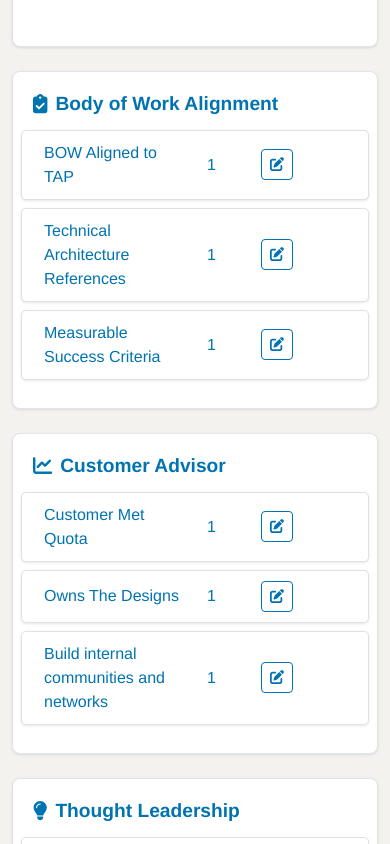
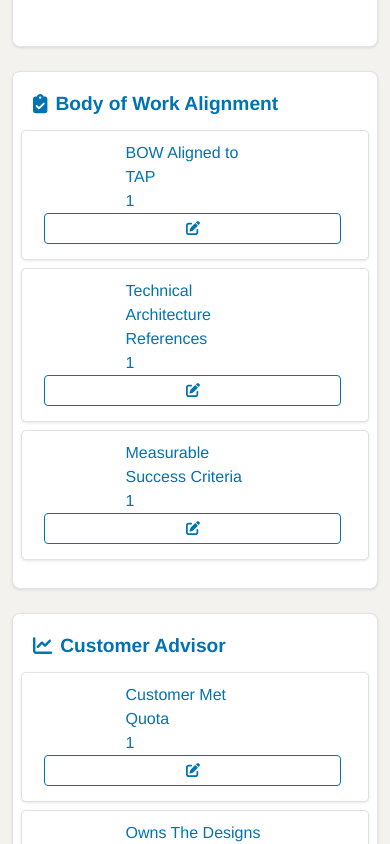
Before and after one commit to rupeshtiwari/activity-logger, a React (Create React App) app: page /employee/1 in a window 390 px wide. Shown: the part 1400-2244 px from the top of the page. Built offline with nearby package versions, Linux system fonts and the light colour scheme.

Commit message:
updated ui

```diff
--- a/src/App.css
+++ b/src/App.css
@@ -1,5 +1,3 @@
-/* src/App.css */
-
 /* General Styles */
 body {
   font-family: 'Helvetica Neue', Arial, sans-serif;
@@ -317,7 +315,7 @@ button:hover {
 }
 
 .section-item .form-control {
-  max-width: 100px;
+  max-width: 60px;
   margin-left: 10px;
 }
 
--- a/src/components/EmployeeHeader.js
+++ b/src/components/EmployeeHeader.js
@@ -1,10 +1,7 @@
 import React from 'react';
 import { Card, Row, Col, Image } from 'react-bootstrap';
 import { FontAwesomeIcon } from '@fortawesome/react-fontawesome';
-import {
-  faLevelUpAlt,
-  faStar,
-} from '@fortawesome/free-solid-svg-icons';
+import { faLevelUpAlt, faStar } from '@fortawesome/free-solid-svg-icons';
 import './EmployeeHeader.css';
 
 const EmployeeHeader = ({
@@ -20,7 +17,7 @@ const EmployeeHeader = ({
     <Card className='mb-4 employee-header'>
       <Card.Body>
         <Row className='align-items-center'>
-          <Col xs={3} md={2}>
+          <Col xs={4} sm={3} md={2}>
             <Image
               src={picture}
               roundedCircle
@@ -28,7 +25,7 @@ const EmployeeHeader = ({
               className='employee-picture'
             />
           </Col>
-          <Col xs={9} md={10}>
+          <Col xs={8} sm={9} md={10}>
             <h3 className='employee-name'>{name}</h3>
             <p className='employee-title'>{title}</p>
             <p className='employee-location'>{location}</p>
--- a/src/components/SectionItem.css
+++ b/src/components/SectionItem.css
@@ -7,6 +7,7 @@
   border-radius: 5px;
   box-shadow: 0 1px 3px rgba(0, 0, 0, 0.1);
   transition: box-shadow 0.2s;
+  margin-bottom: 10px;
 }
 
 .section-item:hover {
@@ -19,7 +20,8 @@
 }
 
 .section-item .form-control {
-  max-width: 60px;
+  max-width: 100px;
+  margin-bottom: 10px;
 }
 
 .section-item .section-item-alert {
@@ -30,3 +32,42 @@
 .section-item .btn {
   margin-right: 5px;
 }
+
+.section-item-buttons {
+  display: flex;
+  justify-content: flex-end;
+  align-items: center;
+}
+
+.section-item-count {
+  display: flex;
+  align-items: center;
+  height: 100%;
+}
+
+@media (max-width: 768px) {
+  .section-item {
+    display: flex;
+    flex-direction: column;
+    align-items: flex-start;
+  }
+
+  .section-item .row {
+    width: 100%;
+    margin-bottom: 10px;
+  }
+
+  .section-item .form-control {
+    width: 100%;
+  }
+
+  .section-item .btn {
+    width: 100%;
+    margin-bottom: 5px;
+  }
+
+  .section-item-buttons {
+    width: 100%;
+    justify-content: space-between;
+  }
+}
--- a/src/components/SectionItem.js
+++ b/src/components/SectionItem.js
@@ -48,10 +48,10 @@ const SectionItem = ({ name, count, onUpdate }) => {
 
   return (
     <Row className='align-items-center mb-2 section-item'>
-      <Col xs={6}>
+      <Col xs={6} md={4}>
         <span>{name}</span>
       </Col>
-      <Col xs={2}>
+      <Col xs={6} md={3}>
         {isEditing ? (
           <>
             <FormControl
@@ -74,10 +74,10 @@ const SectionItem = ({ name, count, onUpdate }) => {
             )}
           </>
         ) : (
-          <span>{count}</span>
+          <span className='section-item-count'>{count}</span>
         )}
       </Col>
-      <Col xs={4} className='text-right'>
+      <Col xs={12} md={5} className='text-right section-item-buttons'>
         {isEditing ? (
           <>
             <Button
```
Also changed, not shown: 7 other files (tests, documents, lock files or other folders).
